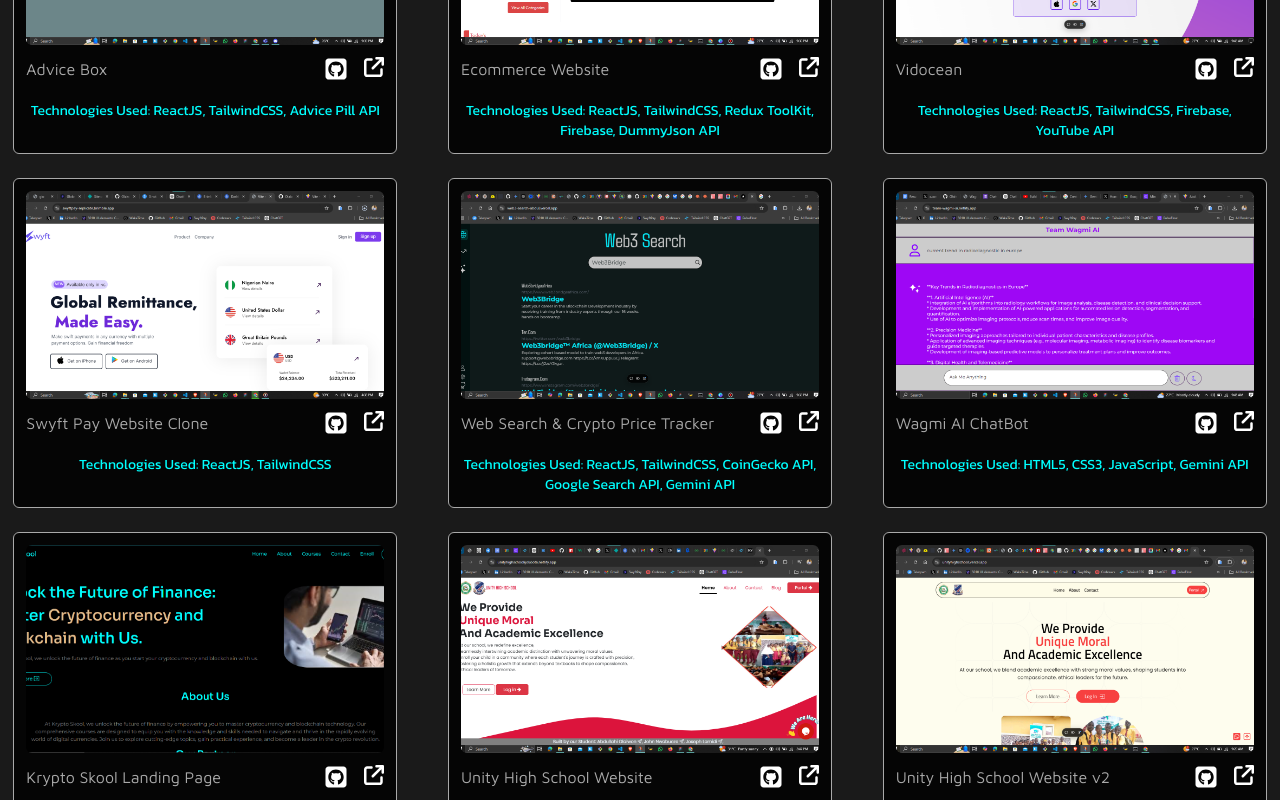
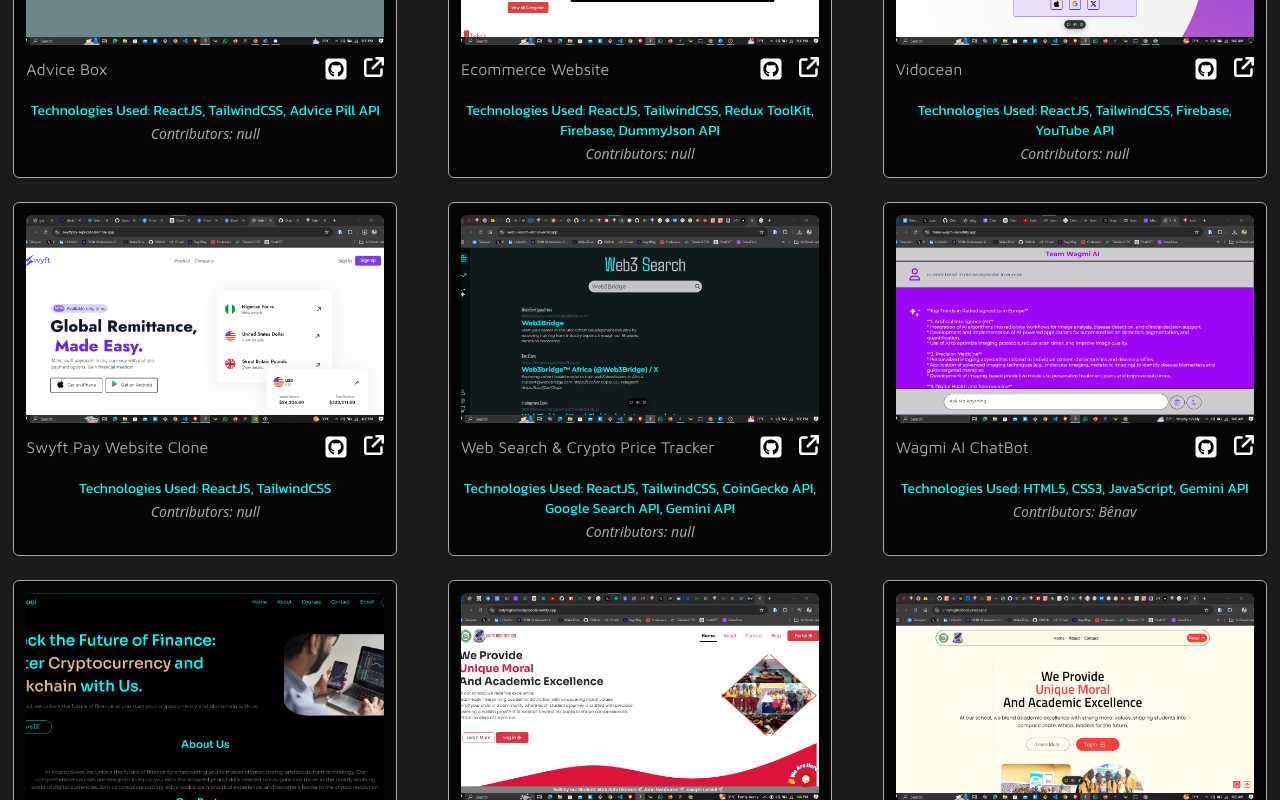
Before and after one commit to OlaiwonAbdullahi/Portfolio-V2, a React (Vite) app: page / in a window 1280 px wide. Shown: the part 1940-2740 px from the top of the page. Built offline with nearby package versions, Linux system fonts and the light colour scheme.

Commit message:
update Data.tsx and Project.tsx

```diff
--- a/src/components/Project.tsx
+++ b/src/components/Project.tsx
@@ -13,6 +13,7 @@
   lang: string;
   github: string;
   liveLink: string;
+  contributor: string;
 }
 
 interface WorkProps {
@@ -78,6 +79,9 @@
       <span className="text-textColor font-kanit mt-5 text-sm block">
         Technologies Used: {work.lang}
       </span>
+      <span className="text-Reserved italic text-sm">
+        Contributors: {work.contributor || "null"}
+      </span>
     </div>
   );
 }
```
